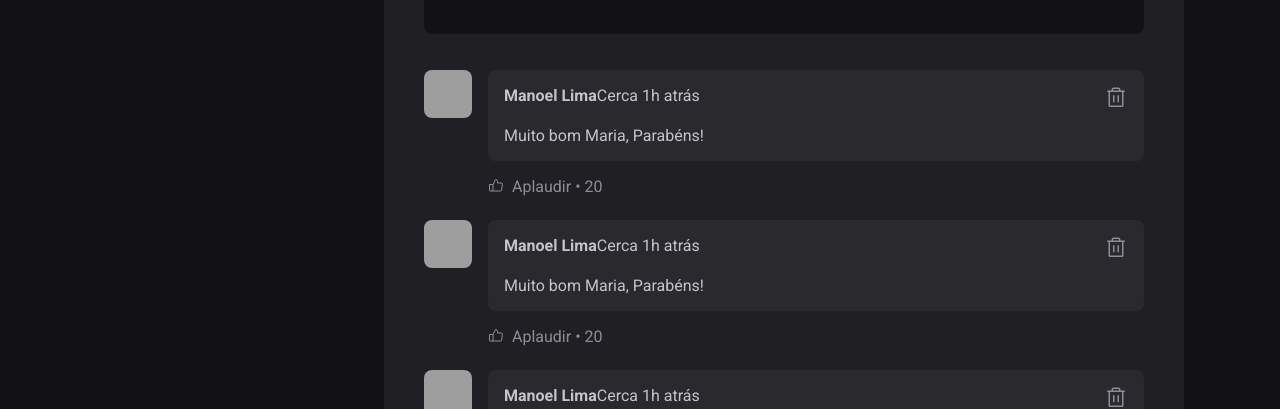
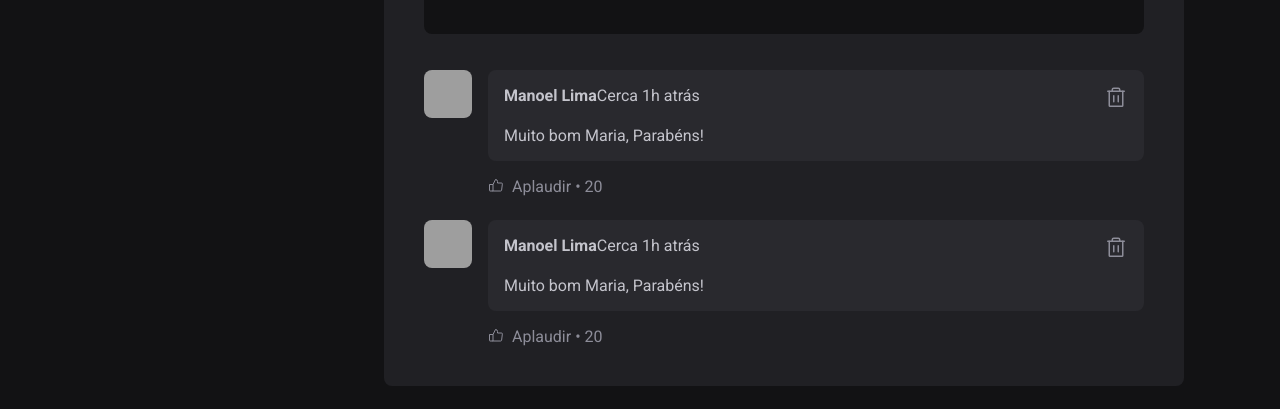
Before and after one commit to manoelsslima/01-fundamentos-reactjs, a React (Vite) app: page / in a window 1280 px wide. Shown: the part 392-801 px from the top of the page. Built offline with nearby package versions, Linux system fonts and the light colour scheme; grey boxes are pictures that could not be loaded.

Commit message:
Concept of state using useState

```diff
--- a/src/components/Post.jsx
+++ b/src/components/Post.jsx
@@ -1,5 +1,6 @@
 import { format, formatDistanceToNow } from 'date-fns';
 import ptBr from 'date-fns/locale/pt-BR';
+import { useState } from 'react';
 
 import { Avatar } from './Avatar';
 import { Comment } from './Comment';
@@ -14,6 +15,19 @@ import styles from './Post.module.css';
  * Foi instalada a biblioteca date-fns. (npm i date-fns)
  */
 export function Post(props) {
+
+    /**
+    * Estado = variáveis que desejamos que o componente monitore (as mudanças delas)
+    * const comments = useState([1,2]);
+    * useState retorna array com 2 posições. Usamos desestruturação.
+    * a primeira posição é a variável que será modificada. a segunda posição é a
+    * função que irá alterar o valor da variável. A função avisa ao react que houve
+    * uma mudança. Passamos o novo valor para a variável comments (imutabilidade).
+    */
+    const [comments, setComments] = useState([
+        1,
+        2
+    ])
 
     const publishedDateFormatted = format(props.publishedAt, "d 'de' LLLL 'às' HH:mm'h'", {
         locale: ptBr
@@ -30,6 +44,13 @@ export function Post(props) {
     //     hour: '2-digit',
     //     minute: '2-digit'
     // }).format(props.publishedAt);
+
+    function handleCreateNewComment() {
+        event.preventDefault();
+        //comments.push(3);
+        // ... spread operator -> copia o valor da variável para um novo array
+        setComments([...comments, comments.length + 1]);
+    }
 
     return (
         <article className={styles.post}>
@@ -57,7 +78,7 @@ export function Post(props) {
                 })}
             </div>
 
-            <form className={styles.commentForm}>
+            <form onSubmit={handleCreateNewComment} className={styles.commentForm}>
                 <textarea
                     placeholder="Deixe um comentário"
                 />
@@ -67,9 +88,9 @@ export function Post(props) {
             </form>
 
             <div className={styles.commentList}>
-                <Comment />
-                <Comment />
-                <Comment />
+                {comments.map(comment => {
+                    return <Comment />
+                })}
             </div>
         </article>
     )
```
